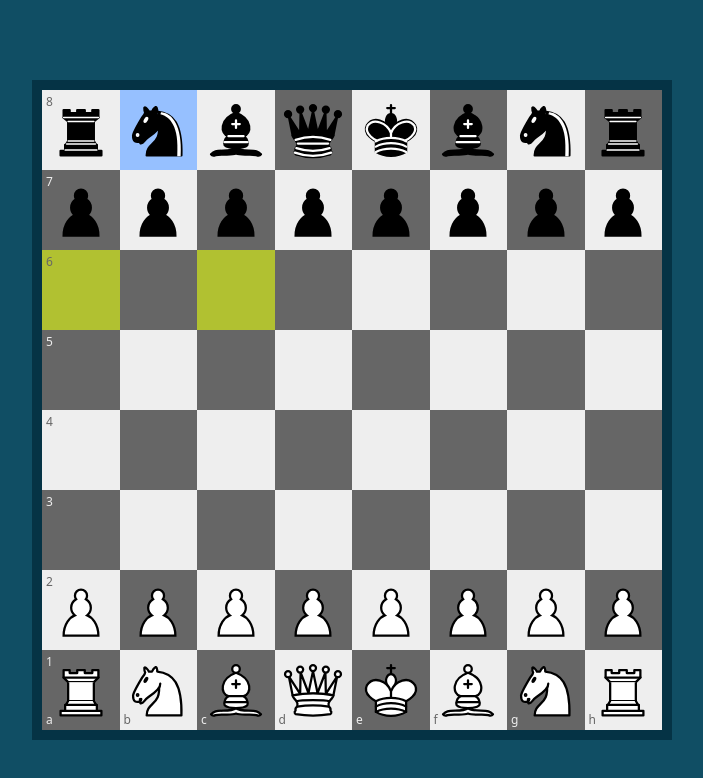
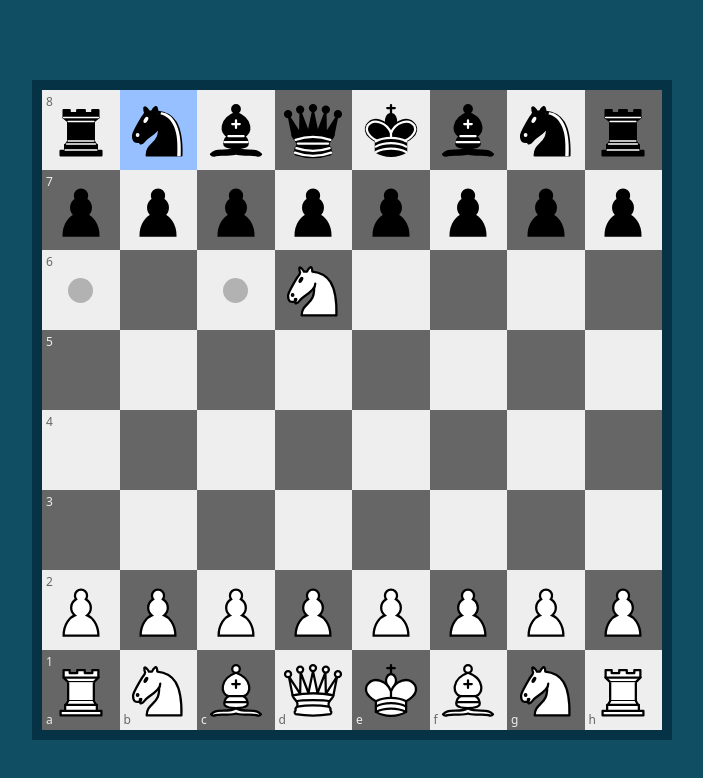
Before and after one commit to albarin/escaque, a SvelteKit app: page / in a window 1280 px wide. Both pictures are taken after a click on the button 446 px from the left and 130 px from the top of the page. Shown: the top 778 px of the page, without its empty margins (288-991 px from the left). Built offline with nearby package versions, Linux system fonts and the light colour scheme.

Commit message:
Improve moves and captures style

```diff
--- a/src/lib/index.ts
+++ b/src/lib/index.ts
@@ -42,7 +42,7 @@ export function initBoard(): (Piece | null)[][] {
         board[7][i] = { x: 7, y: i, type, color: 'white' } as Piece;
     });
 
-    // board[2][3] = { x: 2, y: 3, type: 'knight', color: 'white' } as Piece; // For testing
+    board[2][3] = { x: 2, y: 3, type: 'knight', color: 'white' } as Piece; // For testing
     // board[1][4] = { x: 1, y: 4, type: 'pawn', color: 'white' } as Piece; // For testing
 
     return board;
--- a/src/routes/+page.svelte
+++ b/src/routes/+page.svelte
@@ -66,12 +66,7 @@
 						{
 							selected: isSelected(i, j),
 							'bg-white': !isSelected(i, j) && (i + j) % 2 === 0,
-							'bg-black': !isSelected(i, j) && (i + j) % 2 !== 0,
-							move: moves.some((move) => move.x === i && move.y === j),
-							capture:
-								moves.some((move) => move.x === i && move.y === j) &&
-								board[i][j] &&
-								board[i][j]!.color !== selectedPiece?.color
+							'bg-black': !isSelected(i, j) && (i + j) % 2 !== 0
 						}
 					]}
 					onclick={() => handleCellClick(i, j)}
@@ -106,6 +101,13 @@
 						<div class="cursor-pointer">
 							<img class="w-17" src={getPieceImage(board[i][j])} alt={board[i][j]?.type} />
 						</div>
+					{/if}
+					{#if moves.some((move) => move.x === i && move.y === j)}
+						{#if !board[i][j] || board[i][j]!.color === selectedPiece?.color}
+							<div class="dot"></div>
+						{:else}
+							<div class="capture"></div>
+						{/if}
 					{/if}
 				</button>
 			{/each}
@@ -143,12 +145,23 @@
 		color: #666;
 	}
 
-	.cell.move {
-		background-color: #b1c131;
+	.dot {
+		height: 25px;
+		width: 25px;
+		opacity: 0.25;
+		background-color: black;
+		border-radius: 50%;
+		display: inline-block;
 	}
 
-	.cell.capture {
-		background-color: #c13131;
+	.capture {
+		height: 75px;
+		width: 75px;
+		opacity: 0.3;
+		border: 7px solid #80030f;
+		background-color: transparent;
+		border-radius: 50%;
+		position: absolute;
 	}
 
 	.selected {
```
